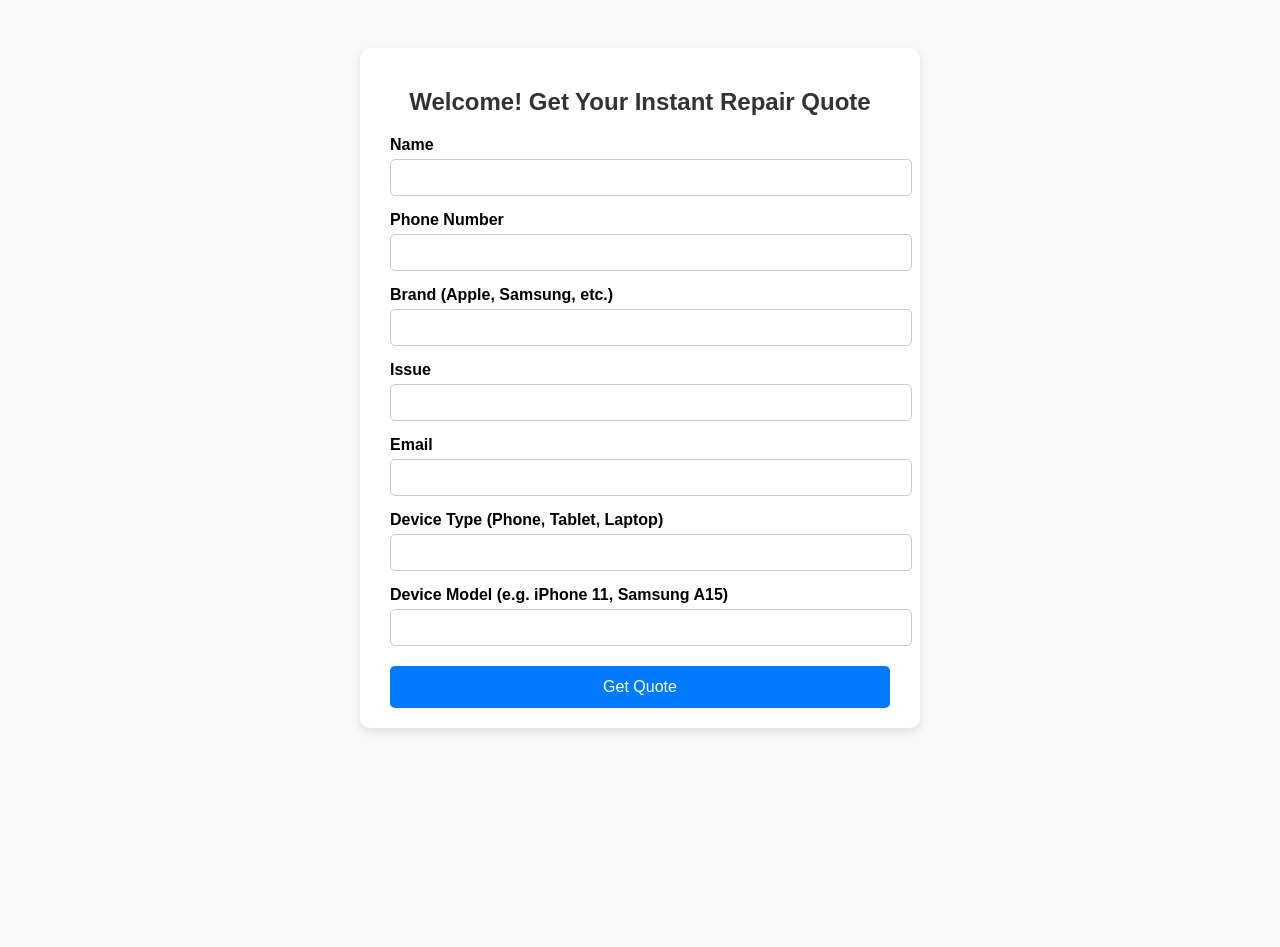
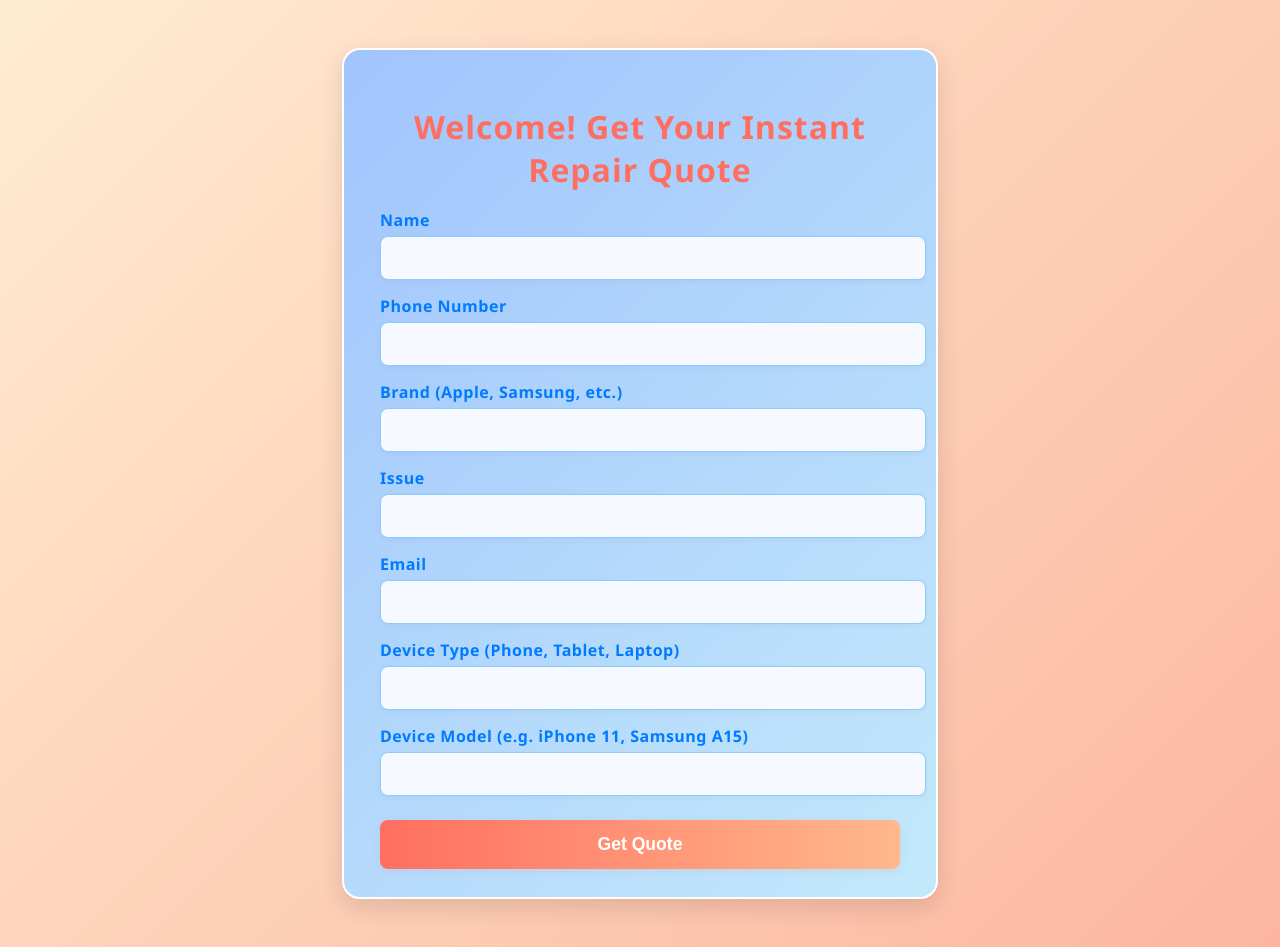
Before and after one commit to Semedoglu92/instant-quote-site, a website: page index.html in a window 1280 px wide. Before the commit the page ends 800 px from the top, so only its background shows below. Drawn offline with Linux system fonts and the light colour scheme.

Commit message:
Colorful UI, form wired to Express, confirmation page

```diff
--- a/index.html
+++ b/index.html
@@ -6,54 +6,77 @@
   <title>Instant Repair Quote</title>
   <style>
     body {
-      font-family: Arial, sans-serif;
-      background: #f9f9f9;
+      font-family: 'Segoe UI', Arial, sans-serif;
+      background: linear-gradient(135deg, #ffecd2 0%, #fcb69f 100%);
       padding: 40px;
+      min-height: 100vh;
     }
     .container {
-      max-width: 500px;
+      max-width: 520px;
       margin: 0 auto;
-      background: #fff;
-      padding: 20px 30px;
-      border-radius: 10px;
-      box-shadow: 0 4px 8px rgba(0,0,0,0.1);
+      background: linear-gradient(135deg, #a1c4fd 0%, #c2e9fb 100%);
+      padding: 28px 36px;
+      border-radius: 18px;
+      box-shadow: 0 8px 24px rgba(0,0,0,0.12);
+      border: 2px solid #fff;
     }
     h2 {
       text-align: center;
-      color: #333;
+      color: #ff6f61;
+      font-size: 2rem;
+      margin-bottom: 18px;
+      letter-spacing: 1px;
+      font-weight: 700;
     }
     label {
       display: block;
       margin-top: 15px;
       font-weight: bold;
+      color: #007bff;
+      letter-spacing: 0.5px;
     }
     input {
       width: 100%;
-      padding: 10px;
+      padding: 12px;
       margin-top: 5px;
-      border: 1px solid #ccc;
-      border-radius: 5px;
+      border: 1.5px solid #90caf9;
+      border-radius: 8px;
+      background: #f6f9ff;
+      font-size: 1rem;
+      transition: border-color 0.2s;
+      box-shadow: 0 2px 6px rgba(0,0,0,0.04);
+    }
+    input:focus {
+      border-color: #ff6f61;
+      outline: none;
+      background: #fffde7;
     }
     button {
-      margin-top: 20px;
+      margin-top: 24px;
       width: 100%;
-      padding: 12px;
-      background: #007bff;
+      padding: 14px;
+      background: linear-gradient(90deg, #ff6f61 0%, #ffb88c 100%);
       border: none;
       color: white;
-      font-size: 16px;
-      border-radius: 5px;
+      font-size: 1.1rem;
+      font-weight: 600;
+      border-radius: 8px;
       cursor: pointer;
+      box-shadow: 0 2px 8px rgba(255,111,97,0.12);
+      transition: background 0.2s;
     }
     button:hover {
-      background: #0056b3;
+      background: linear-gradient(90deg, #ffb88c 0%, #ff6f61 100%);
+    }
+    form {
+      margin-top: 10px;
     }
   </style>
 </head>
 <body>
   <div class="container">
     <h2>Welcome! Get Your Instant Repair Quote</h2>
-    <form method="POST" action="https://primary-production-4c88d.up.railway.app/webhook/quote">
+  <form method="POST" action="/quote">
 
       <label for="Name">Name</label>
       <input type="text" id="Name" name="Name" required>
```
Also changed, not shown: server.js (+30 -0 lines).
